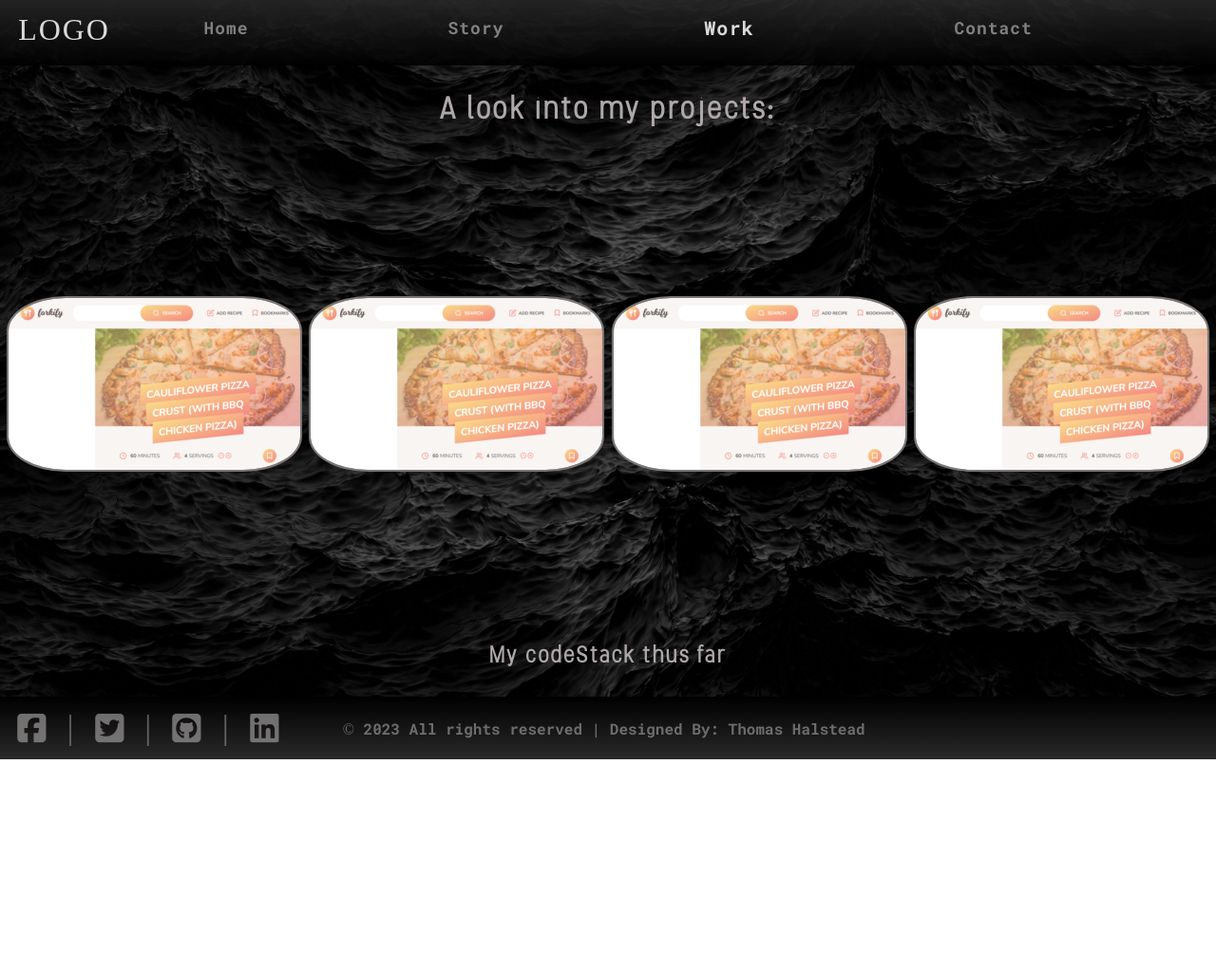
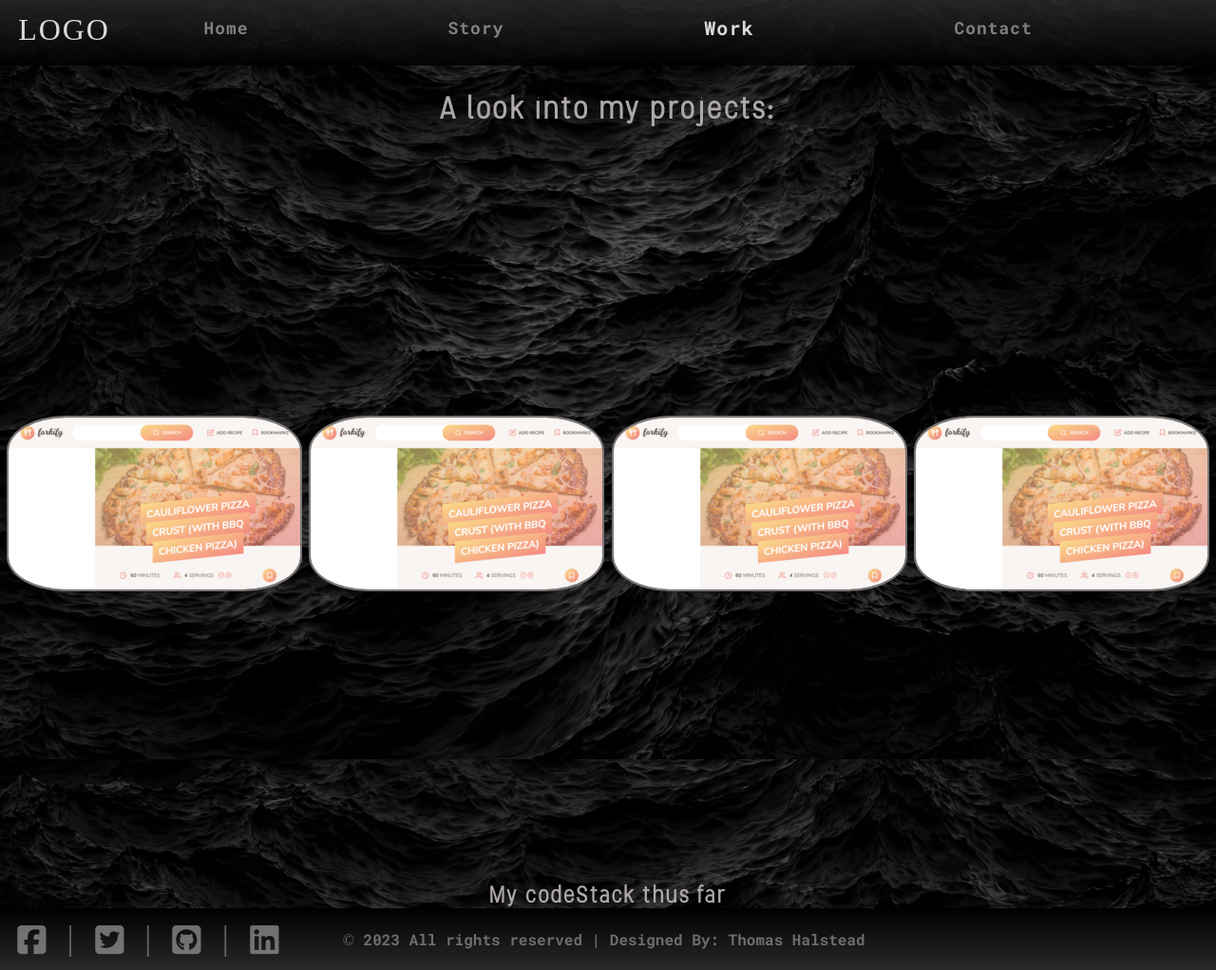
Before and after one commit to Tom-Halstead/TommHalstead.github.io, a website built with Parcel: page docs/work.html in a window 1280 px wide. Shown: the whole page at 95% size. Before the commit the page ends 800 px from the top, so only its background shows below. Built offline with nearby package versions, Linux system fonts and the light colour scheme.

Commit message:
relative positioned footer

```diff
--- a/docs/work.scss
+++ b/docs/work.scss
@@ -33,7 +33,7 @@ body {
   background-attachment: fixed;
   display: flex;
   flex-direction: column;
-  height: 100vh;
+  // height: 100%;
 }
 
 header {
@@ -239,15 +239,14 @@ a.nav-btn {
   color: #aea8a8;
   letter-spacing: 0.05em;
   font-family: MyFont2;
-  margin-bottom: 4em;
+  // margin-bottom: 4em;
 }
 
 footer#lab_social_icon_footer {
   // position: fixed;
-  position: absolute;
+  position: relative;
   bottom: 0;
-  // left: 0;
-  // margin-top: auto;
+  z-index: 100;
   display: flex;
   justify-content: space-between;
   padding-top: 0.4em;
```
Also changed, not shown: docs/work.css, 1 other file.
